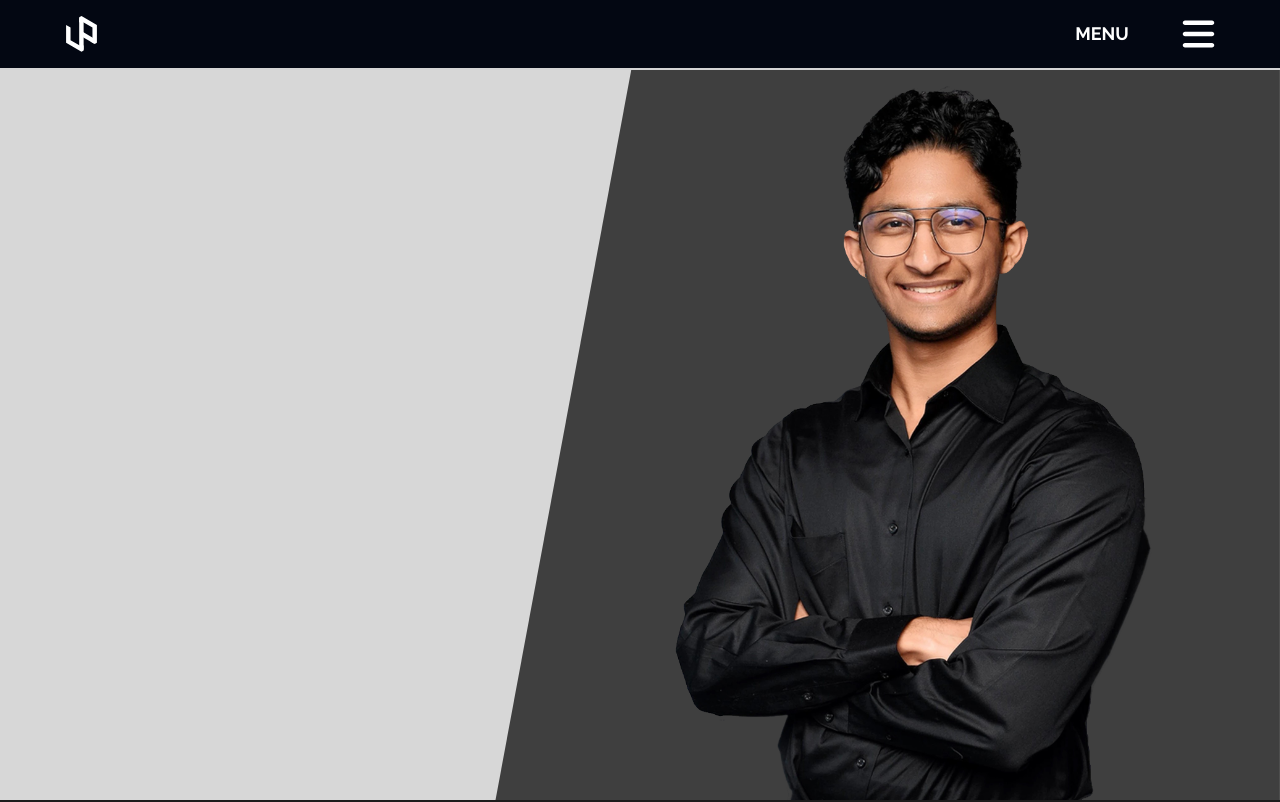
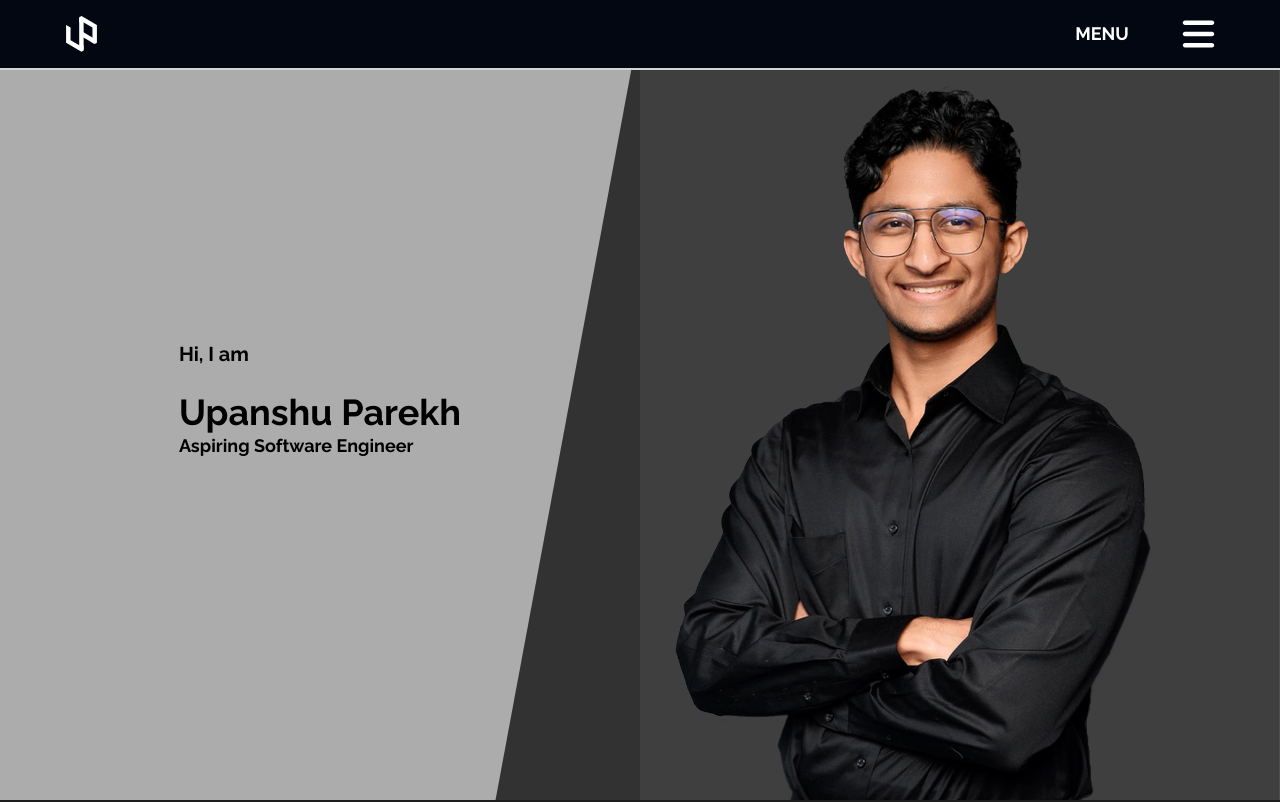
Before and after one commit to uparkh/portfolio, a Next.js app: page / in a window 1280 px wide. Shown: the top 802 px of the page. Built offline with nearby package versions, Linux system fonts and the light colour scheme.

Commit message:
begin left side expanded hero header

```diff
--- a/src/app/page.tsx
+++ b/src/app/page.tsx
@@ -40,6 +40,14 @@ export default function Home(): JSX.Element {
               fill
               className="translate-y-24 -scale-x-125 scale-y-125 object-contain object-center"
             />
+          </div>
+        </div>
+        <div className="absolute bottom-0 left-0 top-0 z-20 flex h-full w-1/2 flex-col items-center justify-evenly bg-black bg-opacity-20 p-6">
+          <div className="font-raleway font-bold text-black">
+            <p className="text-xl">Hi, I am</p>
+            <br />
+            <h1 className="text-4xl">Upanshu Parekh</h1>
+            <h4 className="text-lg">Aspiring Software Engineer</h4>
           </div>
         </div>
       </div>
```
